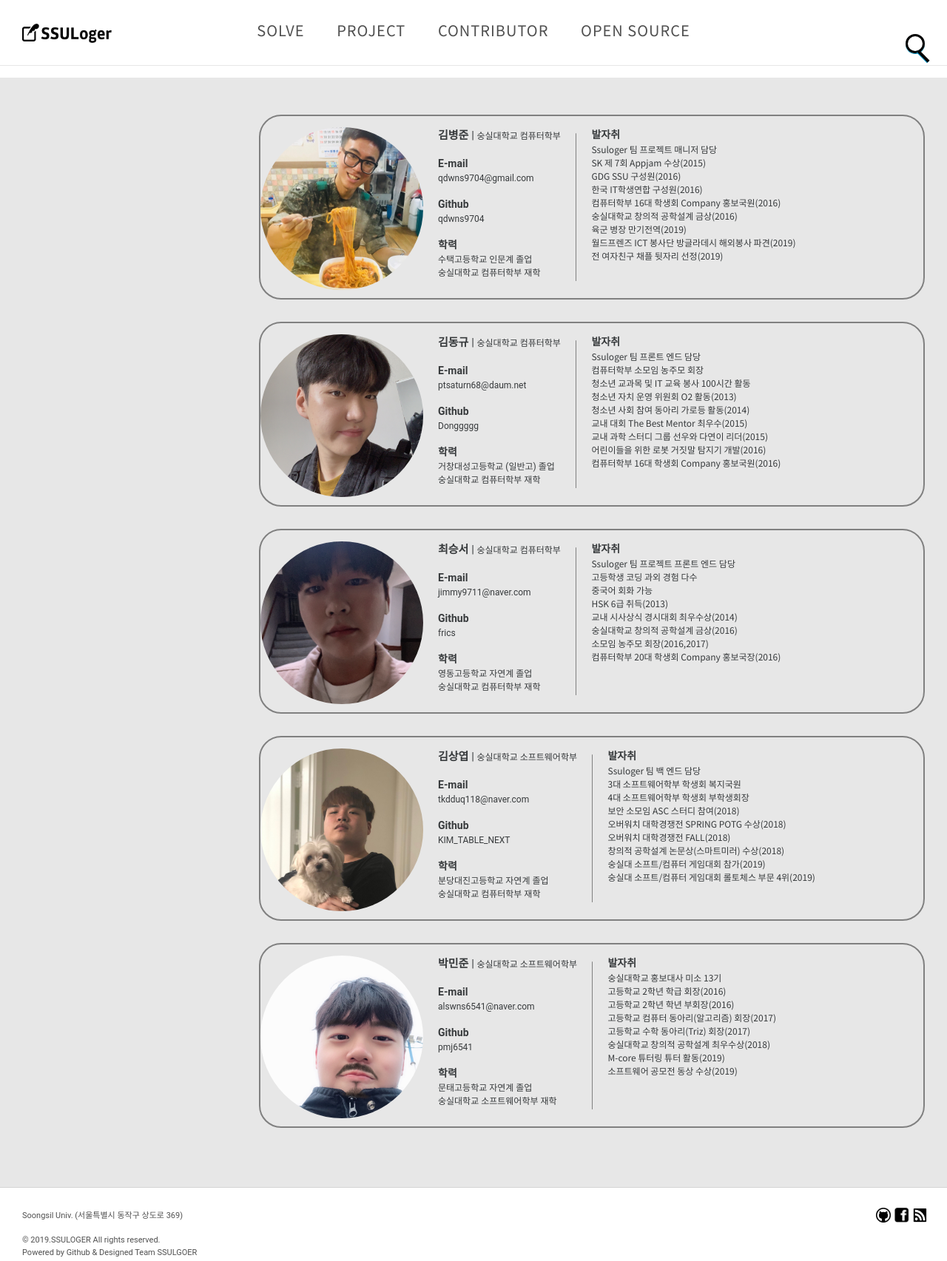
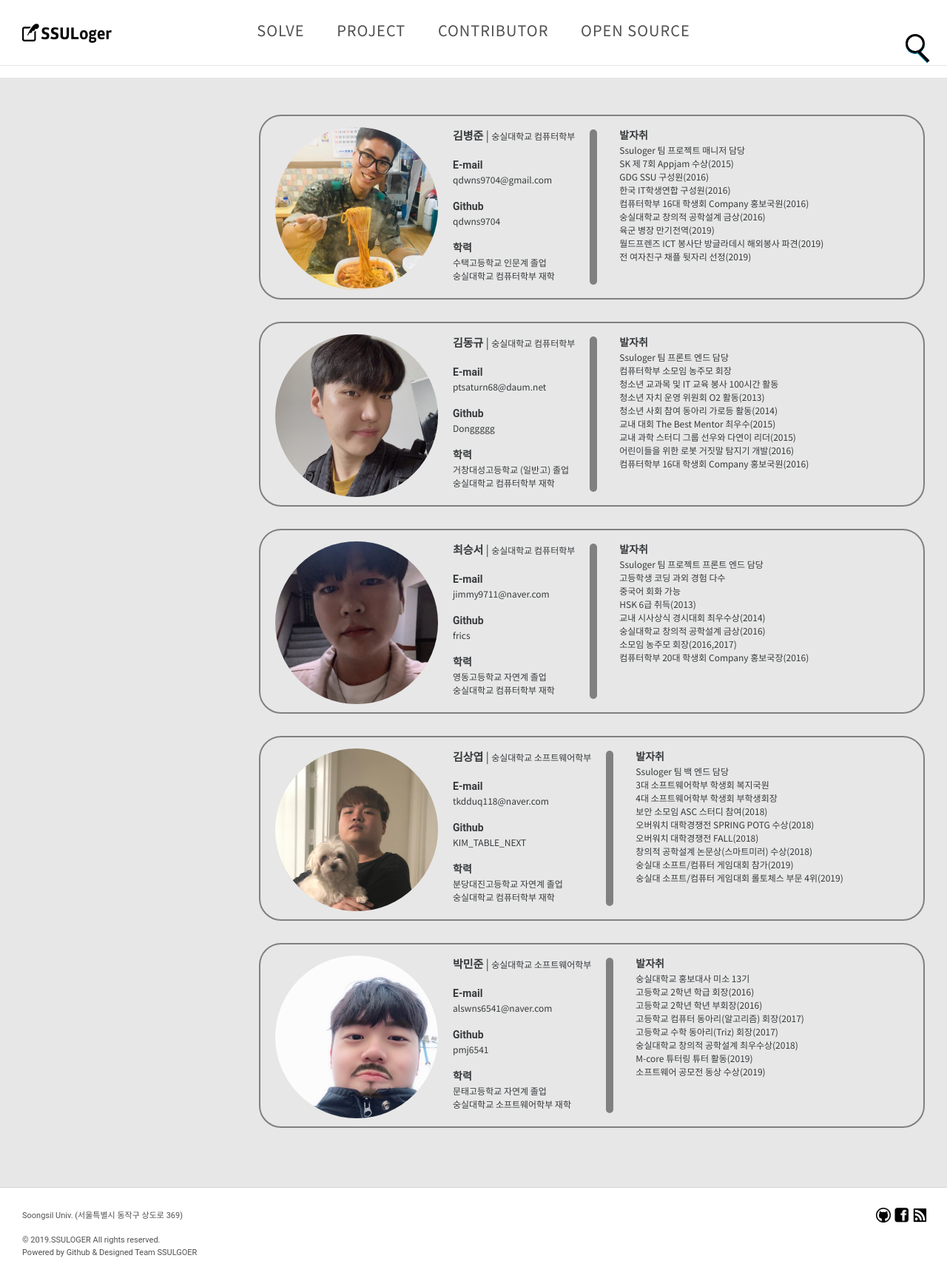
Before and after one commit to qdwns9704/SSULoger, a Jekyll site: the page built from contributor.html, in a window 1280 px wide. Shown: the whole page at 74% size. Built offline with Jekyll 4.4.1, drawn with Linux system fonts in a browser that asks for light colours.

Commit message:
Modify Some Contributor page's layout design

```diff
--- a/assets/css/screen.css
+++ b/assets/css/screen.css
@@ -354,10 +354,21 @@ html, body {
 
 /* 컨트리뷰터 세팅*/
 .window_cont {
-  font-family: 'Noto Sans KR', sans-serif;
   width: 100%;
   height: 1500px;
   background-color: #E7E7E7;
+}
+
+.title {
+  font-family: 'Noto Sans KR', sans-serif;
+}
+
+.title.big {
+  font-size: 15px;
+}
+
+.title.small {
+  font-size: 14px;
 }
 
 .content-container {
@@ -376,7 +387,8 @@ html, body {
   font-family: 'Noto Sans KR', sans-serif;
   width: auto;
   height: 250px;
-  padding-top:7.5px;
+  padding-top: 7.5px;
+  padding-left: 10px;
   margin-bottom: 30px;
   border-radius: 30px;
   -moz-border-radius: 30px;
@@ -394,6 +406,7 @@ html, body {
 }
 
 .introduce_box.profile {
+  font-family: 'Noto Sans KR', sans-serif;
   width: auto;
   margin-left: 20px;
   float: left;
@@ -408,10 +421,10 @@ html, body {
 }
 
 .introduce_box.verticl_line {
-  width: 1.5px;
-  margin-top: 15px;
+  width: 10px;
+  margin-top: 10px;
   margin-left: 20px;
-  height: 200px;
+  height: 210px;
   background-color: grey;
   float: left;
   border: 0px;
--- a/contributor.html
+++ b/contributor.html
@@ -12,19 +12,19 @@ tags: [contributor]
         <img style="border-radius: 220px;  -moz-border-radius: 220px;  -khtml-border-radius: 220px;  -webkit-border-radius: 220px;" src="/assets/images/june.jpg" height="220px"> </img>
       </div>
       <div class="introduce_box profile">
-        <p><span style="font-size:15px;"><strong>김병준</strong> | </span>
+        <p class="title"><span class="title big"><strong>김병준</strong> | </span>
           숭실대학교 컴퓨터학부 <br></p>
-        <div style="font-size:14px;"> <strong>E-mail</strong></div>
-        <p>qdwns9704@gmail.com<br></p>
-        <div style="font-size:14px;"> <strong>Github</strong></div>
-        <p>qdwns9704</p>
-        <div style="font-size:14px;"> <strong>학력</strong></div>
-        <p>수택고등학교 인문계 졸업<br>
+        <div class="title small"> <strong>E-mail</strong></div>
+        <p class="title">qdwns9704@gmail.com<br></p>
+        <div class="title small"> <strong>Github</strong></div>
+        <p class="title">qdwns9704</p>
+        <div class="title small"> <strong>학력</strong></div>
+        <p class="title">수택고등학교 인문계 졸업<br>
           숭실대학교 컴퓨터학부 재학 </p>
       </div>
       <div class="introduce_box verticl_line"> </div>
       <div class="introduce_box content">
-        <div style="font-size:14px;"> <strong>발자취</strong></div>
+        <div class="title small"> <strong>발자취</strong></div>
         Ssuloger 팀 프로젝트 매니저 담당 <br>
         SK 제 7회 Appjam 수상(2015) <br>
         GDG SSU 구성원(2016) <br>
@@ -43,20 +43,20 @@ tags: [contributor]
         <img style="border-radius: 220px;  -moz-border-radius: 220px;  -khtml-border-radius: 220px;  -webkit-border-radius: 220px;" src="/assets/images/dong.jpg" height="220px"> </img>
       </div>
       <div class="introduce_box profile">
-        <p><span style="font-size:15px;"><strong>김동규</strong> | </span>
+        <p class="title"><span class="title big"><strong>김동규</strong> | </span>
           숭실대학교 컴퓨터학부 <br></p>
-        <div style="font-size:14px;"> <strong>E-mail</strong></div>
-        <p>ptsaturn68@daum.net<br></p>
-        <div style="font-size:14px;"> <strong>Github</strong></div>
-        <p>Donggggg</p>
-        <div style="font-size:14px;"> <strong>학력</strong></div>
-        <p>거창대성고등학교 (일반고) 졸업<br>
+        <div class="title small"> <strong>E-mail</strong></div>
+        <p class="title">ptsaturn68@daum.net<br></p>
+        <div class="title small"> <strong>Github</strong></div>
+        <p class="title">Donggggg</p>
+        <div class="title small"> <strong>학력</strong></div>
+        <p class="title">거창대성고등학교 (일반고) 졸업<br>
           숭실대학교 컴퓨터학부 재학 </p>
       </div>
 
       <div class="introduce_box verticl_line"> </div>
       <div class="introduce_box content">
-        <div style="font-size:14px;"> <strong>발자취</strong></div>
+        <div class="title small"> <strong>발자취</strong></div>
         Ssuloger 팀 프론트 엔드 담당 <br>
         컴퓨터학부 소모임 농주모 회장<br>
         청소년 교과목 및 IT 교육 봉사 100시간 활동 <br>
@@ -75,19 +75,19 @@ tags: [contributor]
         <img style="border-radius: 220px;  -moz-border-radius: 220px;  -khtml-border-radius: 220px;  -webkit-border-radius: 220px;" src="/assets/images/seo.jpg" height="220px"> </img>
       </div>
       <div class="introduce_box profile">
-        <p><span style="font-size:15px;"><strong>최승서</strong> | </span>
+        <p class="title"><span class="title big"><strong>최승서</strong> | </span>
           숭실대학교 컴퓨터학부 <br></p>
-        <div style="font-size:14px;"> <strong>E-mail</strong></div>
-        <p>jimmy9711@naver.com<br></p>
-        <div style="font-size:14px;"> <strong>Github</strong></div>
-        <p>frics</p>
-        <div style="font-size:14px;"> <strong>학력</strong></div>
-        <p>영동고등학교 자연계 졸업<br>
+        <div class="title small"> <strong>E-mail</strong></div>
+        <p class="title">jimmy9711@naver.com<br></p>
+        <div class="title small"> <strong>Github</strong></div>
+        <p class="title">frics</p>
+        <div class="title small"> <strong>학력</strong></div>
+        <p class="title">영동고등학교 자연계 졸업<br>
           숭실대학교 컴퓨터학부 재학 </p>
       </div>
       <div class="introduce_box verticl_line"> </div>
       <div class="introduce_box content">
-        <div style="font-size:14px;"> <strong>발자취</strong></div>
+        <div class="title small"> <strong>발자취</strong></div>
         Ssuloger 팀 프로젝트 프론트 엔드 담당 <br>
         고등학생 코딩 과외 경험 다수<br>
         중국어 회화 가능 <br>
@@ -105,19 +105,19 @@ tags: [contributor]
         <img style="border-radius: 220px;  -moz-border-radius: 220px;  -khtml-border-radius: 220px;  -webkit-border-radius: 220px;" src="/assets/images/table.jpg" height="220px"> </img>
       </div>
       <div class="introduce_box profile">
-        <p><span style="font-size:15px;"><strong>김상엽</strong> | </span>
+        <p class="title"><span class="title big"><strong>김상엽</strong> | </span>
           숭실대학교 소프트웨어학부 <br></p>
-        <div style="font-size:14px;"> <strong>E-mail</strong></div>
-        <p>tkdduq118@naver.com<br></p>
-        <div style="font-size:14px;"> <strong>Github</strong></div>
-        <p>KIM_TABLE_NEXT</p>
-        <div style="font-size:14px;"> <strong>학력</strong></div>
-        <p>분당대진고등학교 자연계 졸업<br>
+        <div class="title small"> <strong>E-mail</strong></div>
+        <p class="title">tkdduq118@naver.com<br></p>
+        <div class="title small"> <strong>Github</strong></div>
+        <p class="title">KIM_TABLE_NEXT</p>
+        <div class="title small"> <strong>학력</strong></div>
+        <p class="title">분당대진고등학교 자연계 졸업<br>
           숭실대학교 컴퓨터학부 재학 </p>
       </div>
       <div class="introduce_box verticl_line"> </div>
       <div class="introduce_box content">
-        <div style="font-size:14px;"> <strong>발자취</strong></div>
+        <div class="title small"> <strong>발자취</strong></div>
         Ssuloger 팀 백 엔드 담당 <br>
         3대 소프트웨어학부 학생회 복지국원 <br>
         4대 소프트웨어학부 학생회 부학생회장<br>
@@ -136,19 +136,19 @@ tags: [contributor]
         <img style="border-radius: 220px;  -moz-border-radius: 220px;  -khtml-border-radius: 220px;  -webkit-border-radius: 220px;" src="/assets/images/park.jpg" height="220px"> </img>
       </div>
       <div class="introduce_box profile">
-        <p><span style="font-size:15px;"><strong>박민준</strong> | </span>
+        <p class="title"><span class="title big"><strong>박민준</strong> | </span>
           숭실대학교 소프트웨어학부 <br></p>
-        <div style="font-size:14px;"> <strong>E-mail</strong></div>
-        <p>alswns6541@naver.com<br></p>
-        <div style="font-size:14px;"> <strong>Github</strong></div>
-        <p>pmj6541</p>
-        <div style="font-size:14px;"> <strong>학력</strong></div>
-        <p>문태고등학교 자연계 졸업<br>
+        <div class="title small"> <strong>E-mail</strong></div>
+        <p class="title">alswns6541@naver.com<br></p>
+        <div class="title small"> <strong>Github</strong></div>
+        <p class="title">pmj6541</p>
+        <div class="title small"> <strong>학력</strong></div>
+        <p class="title">문태고등학교 자연계 졸업<br>
           숭실대학교 소프트웨어학부 재학 </p>
       </div>
       <div class="introduce_box verticl_line"> </div>
       <div class="introduce_box content">
-        <div style="font-size:14px;"> <strong>발자취</strong></div>
+        <div class="title small"> <strong>발자취</strong></div>
         숭실대학교 홍보대사 미소 13기<br>
         고등학교 2학년 학급 회장(2016) <br>
         고등학교 2학년 학년 부회장(2016)<br>
@@ -160,8 +160,5 @@ tags: [contributor]
         </p>
       </div>
     </div>
-
-
-
   </div>
 </div>
```
